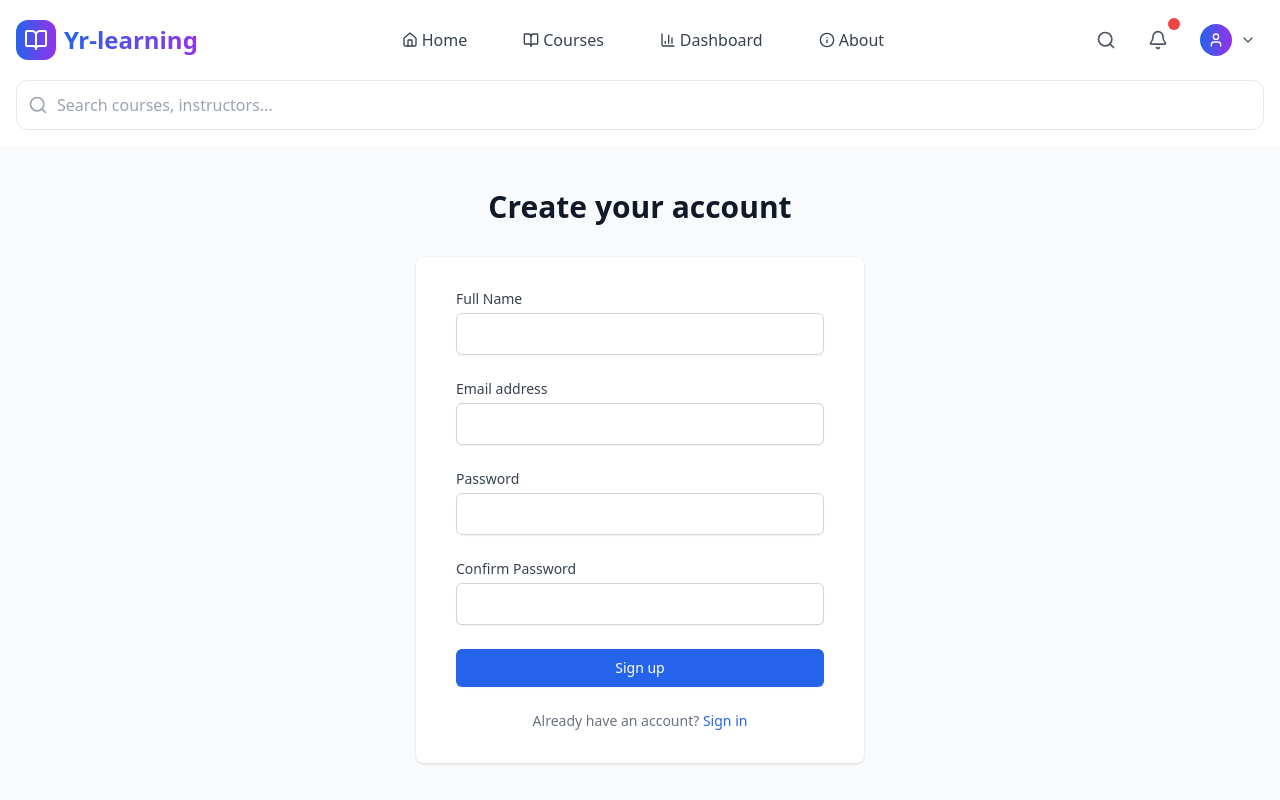
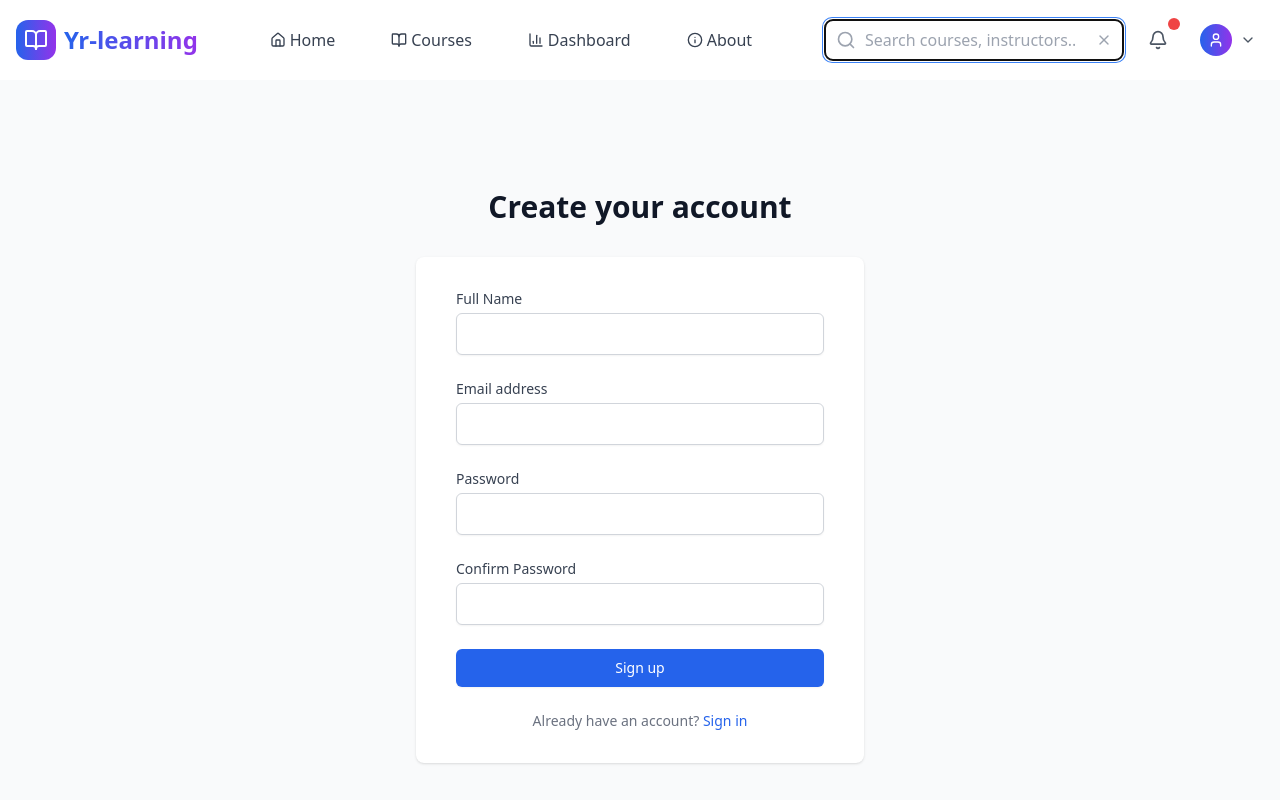
Before and after one commit to rihmag/yr-it, a React (Vite) app in the folder my-elearning-app/: page /signup in a window 1280 px wide. Both pictures are taken after a click on the button 1105 px from the left and 40 px from the top of the page. Shown: the top 800 px of the page. Built offline with nearby package versions, Linux system fonts and the light colour scheme.

Commit message:
footer and nav bar changes

```diff
--- a/my-elearning-app/src/components/Footer.jsx
+++ b/my-elearning-app/src/components/Footer.jsx
@@ -219,7 +219,7 @@ export default function Footer() {
         </div>
 
         {/* Stats Section */}
-        <motion.div
+        {/* <motion.div
           className="mt-12 pt-8 border-t border-white/20"
           initial={{ opacity: 0, y: 20 }}
           whileInView={{ opacity: 1, y: 0 }}
@@ -248,7 +248,7 @@ export default function Footer() {
               </motion.div>
             ))}
           </div>
-        </motion.div>
+        </motion.div> */}
 
         {/* Bottom Bar */}
         <motion.div
--- a/my-elearning-app/src/components/Navbar.jsx
+++ b/my-elearning-app/src/components/Navbar.jsx
@@ -110,15 +110,51 @@ export default function Navbar() {
 
           {/* Right Side Actions */}
           <div className="hidden md:flex items-center space-x-4">
-            {/* Search */}
+            {/* Search Icon/Bar */}
+            <AnimatePresence mode="wait">
+              {!isSearchOpen ? (
                 <motion.button
-              onClick={() => setIsSearchOpen(!isSearchOpen)}
+                  key="search-icon"
+                  onClick={() => setIsSearchOpen(true)}
                   className="p-2 rounded-lg text-gray-600 hover:text-blue-600 hover:bg-blue-50 transition-all"
                   whileHover={{ scale: 1.1 }}
                   whileTap={{ scale: 0.9 }}
+                  initial={{ opacity: 0, scale: 0.8 }}
+                  animate={{ opacity: 1, scale: 1 }}
+                  exit={{ opacity: 0, scale: 0.8 }}
+                  transition={{ duration: 0.2 }}
                 >
                   <Search size={20} />
                 </motion.button>
+              ) : (
+                <motion.form
+                  key="search-bar"
+                  onSubmit={handleSearch}
+                  className="relative"
+                  initial={{ opacity: 0, width: 0 }}
+                  animate={{ opacity: 1, width: "300px" }}
+                  exit={{ opacity: 0, width: 0 }}
+                  transition={{ duration: 0.3 }}
+                >
+                  <Search className="absolute left-3 top-1/2 transform -translate-y-1/2 text-gray-400" size={20} />
+                  <input
+                    type="text"
+                    placeholder="Search courses, instructors..."
+                    value={searchTerm}
+                    onChange={(e) => setSearchTerm(e.target.value)}
+                    className="w-full pl-10 pr-12 py-2 border border-gray-200 rounded-lg focus:ring-2 focus:ring-blue-500 focus:border-transparent transition-all"
+                    autoFocus
+                  />
+                  <button
+                    type="button"
+                    onClick={() => setIsSearchOpen(false)}
+                    className="absolute right-2 top-1/2 transform -translate-y-1/2 p-1 text-gray-400 hover:text-gray-600 transition-all"
+                  >
+                    <X size={16} />
+                  </button>
+                </motion.form>
+              )}
+            </AnimatePresence>
 
             {/* Notifications */}
             <motion.button
@@ -187,31 +223,6 @@ export default function Navbar() {
           </motion.button>
         </div>
 
-        {/* Search Bar */}
-        <AnimatePresence>
-          {isSearchOpen && (
-            <motion.form
-              onSubmit={handleSearch}
-              initial={{ opacity: 0, height: 0 }}
-              animate={{ opacity: 1, height: "auto" }}
-              exit={{ opacity: 0, height: 0 }}
-              transition={{ duration: 0.3 }}
-              className="mt-4"
-            >
-              <div className="relative">
-                <Search className="absolute left-3 top-1/2 transform -translate-y-1/2 text-gray-400" size={20} />
-                <input
-                  type="text"
-                  placeholder="Search courses, instructors..."
-                  value={searchTerm}
-                  onChange={(e) => setSearchTerm(e.target.value)}
-                  className="w-full pl-10 pr-4 py-3 border border-gray-200 rounded-xl focus:ring-2 focus:ring-blue-500 focus:border-transparent transition-all"
-                />
-              </div>
-            </motion.form>
-          )}
-        </AnimatePresence>
-
         {/* Mobile Menu */}
         <AnimatePresence>
           {isMobileMenuOpen && (
@@ -223,6 +234,18 @@ export default function Navbar() {
               className="md:hidden mt-4 bg-gray-50 rounded-xl p-4"
             >
               <div className="space-y-2">
+                {/* Mobile Search */}
+                <div className="relative mb-4">
+                  <Search className="absolute left-3 top-1/2 transform -translate-y-1/2 text-gray-400" size={20} />
+                  <input
+                    type="text"
+                    placeholder="Search courses, instructors..."
+                    value={searchTerm}
+                    onChange={(e) => setSearchTerm(e.target.value)}
+                    className="w-full pl-10 pr-4 py-3 border border-gray-200 rounded-lg focus:ring-2 focus:ring-blue-500 focus:border-transparent transition-all"
+                  />
+                </div>
+
                 {navItems.map((item) => {
                   const Icon = item.icon;
                   const isActive = location.pathname === item.path;
```
Lines whose indentation alone changed are shown as unchanged.
